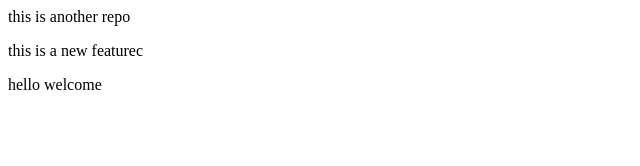
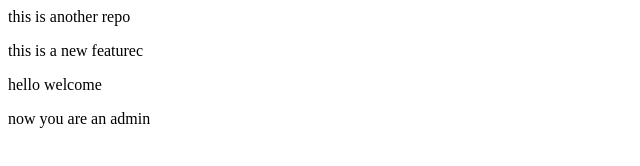
Before and after one commit to Vyshcm/localrepo2, a plain HTML site: page index.html in a window 1280 px wide. Shown: the whole page, without its empty margins (0-640 px from the left). Drawn offline with Linux system fonts and the light colour scheme.

Commit message:
additional notes added

```diff
--- a/index.html
+++ b/index.html
@@ -2,3 +2,4 @@
 <p> this is a new featurec</p>
 <p>hello welcome
 </p>
+<p>now you  are an admin</p>
```
